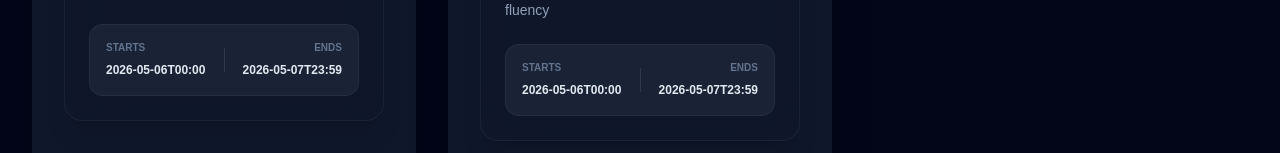
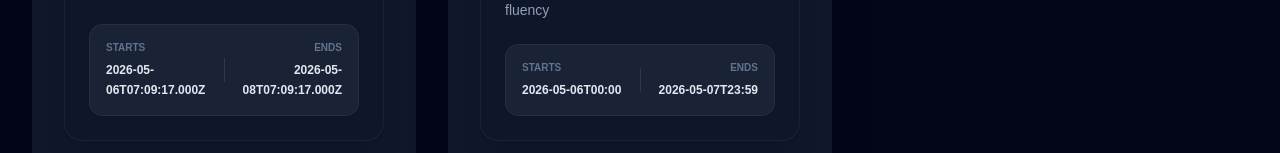
Before and after one commit to AnandKum4r/content-broadcast-system, a React (Vite) app: page /live/1 in a window 1280 px wide. Shown: the part 669-822 px from the top of the page. Built offline with nearby package versions, Linux system fonts and the light colour scheme.

Commit message:
fixed deployement bug of live page

```diff
--- a/src/mock/mockData.js
+++ b/src/mock/mockData.js
@@ -1,4 +1,8 @@
 // src/mock/mockData.js
+
+const now = new Date();
+const yesterday = new Date(now.getTime() - 24 * 60 * 60 * 1000).toISOString();
+const tomorrow = new Date(now.getTime() + 24 * 60 * 60 * 1000).toISOString();
 
 export const users = [
   {
@@ -27,8 +31,8 @@ export const contentData = [
     teacherId: 1,
     teacherName: "Rahul Teacher",
     preview: "https://images.unsplash.com/photo-1509062522246-3755977927d7",
-    startTime: "2026-05-06T00:00",
-    endTime: "2026-05-07T23:59",
+    startTime: yesterday,
+    endTime: tomorrow,
     rejectionReason: "",
   },
   {
@@ -40,8 +44,8 @@ export const contentData = [
     teacherId: 1,
     teacherName: "Rahul Teacher",
     preview: "https://images.unsplash.com/photo-1532012197267-da84d127e765",
-    startTime: "2026-05-06T00:00",
-    endTime: "2026-05-07T23:59",
+    startTime: yesterday,
+    endTime: tomorrow,
     rejectionReason: "",
   },
   {
```
